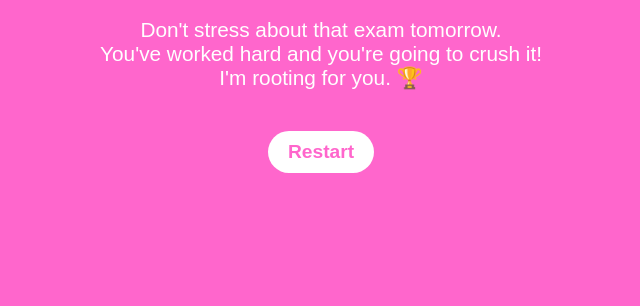
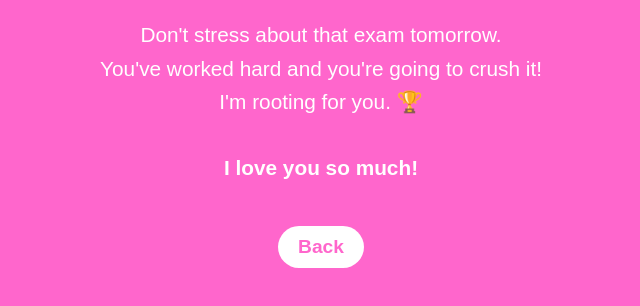
Before and after one commit to Geek-Techie/my-valentine, a plain HTML site: page index.html in a window 1280 px wide. Both pictures are taken after a click on the button "Yes". Shown: the part 324-630 px from the top of the page, without its empty margins (319-959 px from the left). Drawn offline with Linux system fonts and the light colour scheme.

Commit message:
Update index.html

```diff
--- a/index.html
+++ b/index.html
@@ -65,12 +65,15 @@
         function showReassurance() {
             const box = document.getElementById('content-box');
             box.innerHTML = `
-                <img id="main-gif" src="https://media.giphy.com/media/v1.Y2lkPTc5MGI3NjExOHpueG56ZzR6ZzR6ZzR6ZzR6ZzR6ZzR6ZzR6ZzR6ZzR6ZzR6JmVwPXYxX2ludGVybmFsX2dpZl9ieV9pZCBmcm9tX2dpZl9zZWFyY2gmY3Q9Zw/3oz8xAFtqoNEAfRX7a/giphy.gif">
+                <img id="main-gif" src="https://media4.giphy.com/media/v1.Y2lkPTc5MGI3NjExZ2N2cGlvdW1xNmpibGZmM2xmcm45MXE0OXhpM3hjNGlkeG96djlkNSZlcD12MV9pbnRlcm5hbF9naWZfYnlfaWQmY3Q9Zw/W5ZUxqXT1lmiysXsDE/giphy.gif">
                 <h1>I KNEW IT! ❤️</h1>
-                <p style="font-size: 1.3rem;">Don't stress about that exam tomorrow.<br>
-                You've worked hard and you're going to crush it!<br>
-                I'm rooting for you. 🏆</p>
-                <button onclick="location.reload()" style="background:white; color:#FF66CC; margin-top:20px; border-radius:50px; padding:10px 20px;">Restart</button>
+                <p style="font-size: 1.3rem; line-height: 1.6;">
+                    Don't stress about that exam tomorrow.<br>
+                    You've worked hard and you're going to crush it!<br>
+                    I'm rooting for you. 🏆 <br><br>
+                    <strong>I love you so much!</strong>
+                </p>
+                <button onclick="location.reload()" style="background:white; color:#FF66CC; margin-top:20px; border-radius:50px; padding:10px 20px;">Back</button>
             `;
         }
 
```
